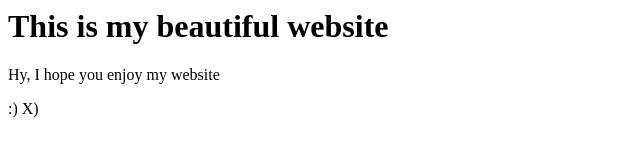
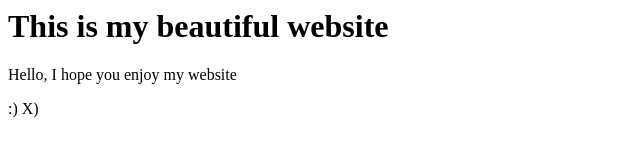
Before and after one commit to Sahebazbls/new-project, a plain HTML site: page index.html in a window 1280 px wide. Shown: the full height of the page, 0-640 px from the left. Drawn offline with Linux system fonts and the light colour scheme.

Commit message:
Change hy into hello

```diff
--- a/index.html
+++ b/index.html
@@ -1,6 +1,6 @@
 <html>
 <title>This is my website</title>
 <h1>This is my beautiful website</h1>
-<p>Hy, I hope you enjoy my website</p>
+<p>Hello, I hope you enjoy my website</p>
 <p> :) X)</p>
 </html>
```
